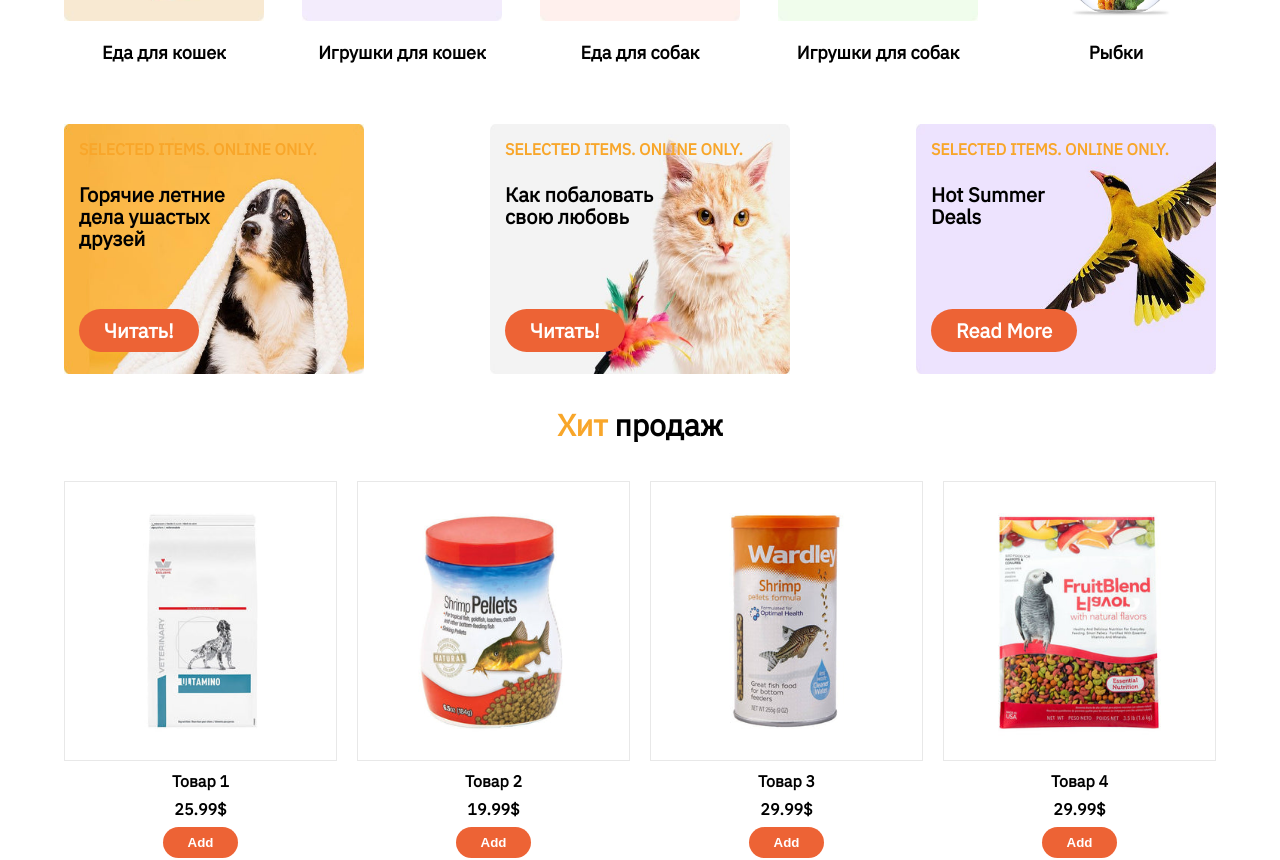
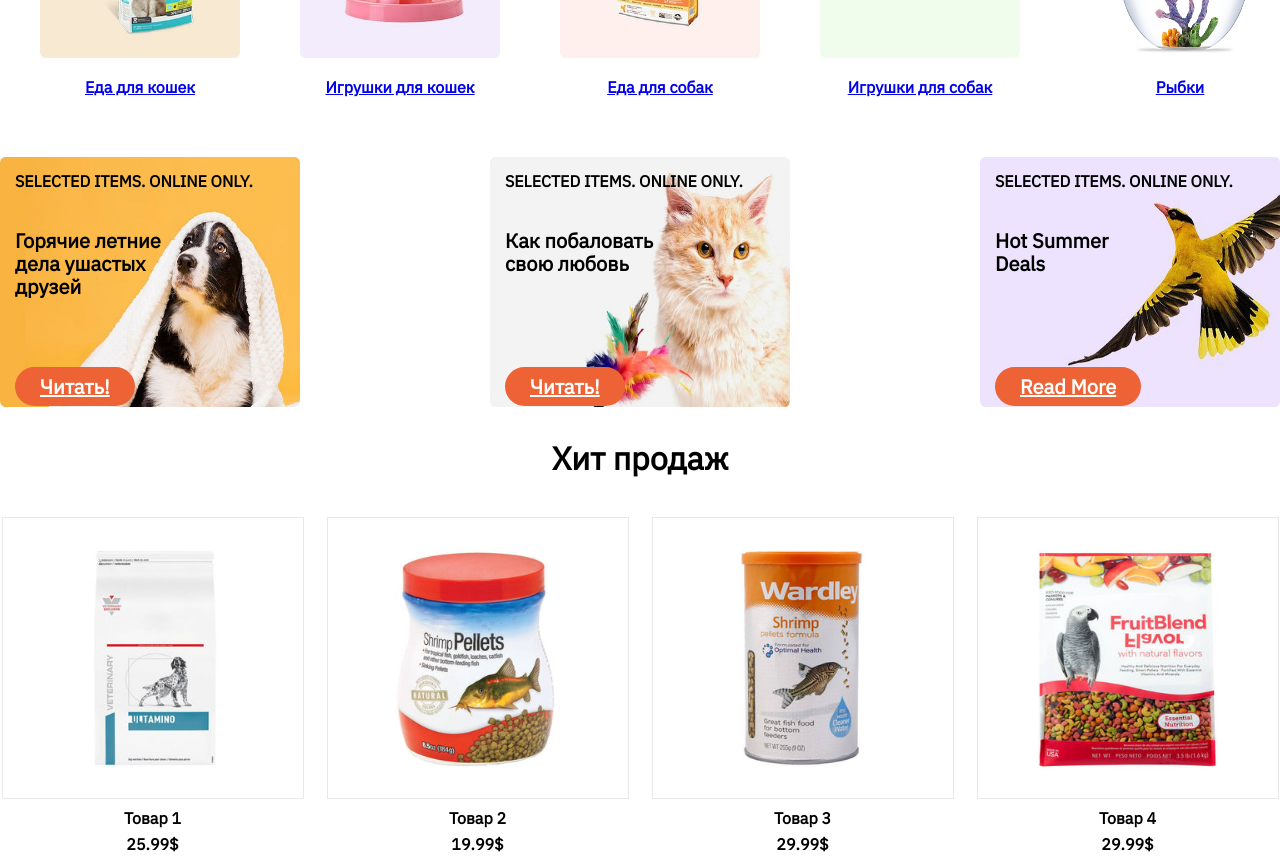
Before and after one commit to ortima/pet-shop, a React (Vite) app: page / in a window 1280 px wide. Shown: the part 1020-1880 px from the top of the page. Built offline with nearby package versions, Linux system fonts and the light colour scheme.

Commit message:
css normalalize fix

```diff
--- a/package.json
+++ b/package.json
@@ -10,6 +10,7 @@
     "preview": "vite preview"
   },
   "dependencies": {
+    "normalize.css": "^8.0.1",
     "react": "^18.2.0",
     "react-dom": "^18.2.0",
     "sass": "^1.69.7"
--- a/src/components/Header/Header.jsx
+++ b/src/components/Header/Header.jsx
@@ -24,9 +24,7 @@ const Header = () => {
 
   return (
     <header
-            className={`${styles.container} ${
-                isScrolled ? styles.scrolled : ''
-            }`}
+      className={`${styles.container} ${isScrolled ? styles.scrolled : ''}`}
     >
       <nav className={styles.nav}>
         <ul>
--- a/src/index.css
+++ b/src/index.css
@@ -1,3 +1,5 @@
+@import 'normalize.css/normalize.css';
+
 :root {
   --bright-yellow-crayola: hsl(36, 94%, 57%);
   --portland-orange: hsl(15, 84%, 57%);
@@ -24,36 +26,3 @@
 
   font-family: 'IBM Plex Sans', sans-serif;
 }
-
-* {
-    list-style: none;
-    margin: 0;
-    padding: 0;
-    box-sizing: border-box;
-}
-
-a {
-    text-decoration: none;
-    font-size: 18px;
-    color: #000;
-}
-
-h1,
-h2,
-h3 {
-    line-height: 1.1;
-}
-
-h1 {
-    font-size: 30px;
-    font-weight: 800;
-}
-
-span {
-    color: var(--bright-yellow-crayola);
-}
-
-.wrapper {
-    width: 90%;
-    margin: 0 auto;
-}
```
Also changed, not shown: src/components/Category/Category.jsx (indentation only), src/pages/Home.jsx (indentation only), 1 other file (tests, documents, lock files or other folders). Lines whose indentation alone changed are shown as unchanged.
